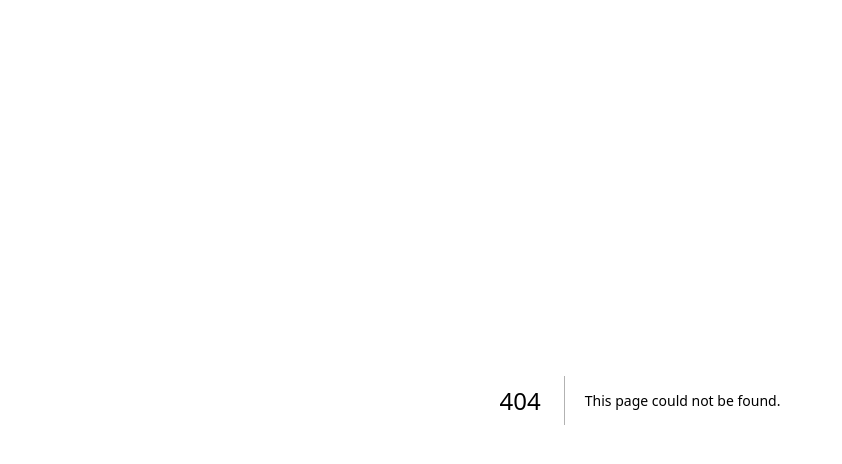
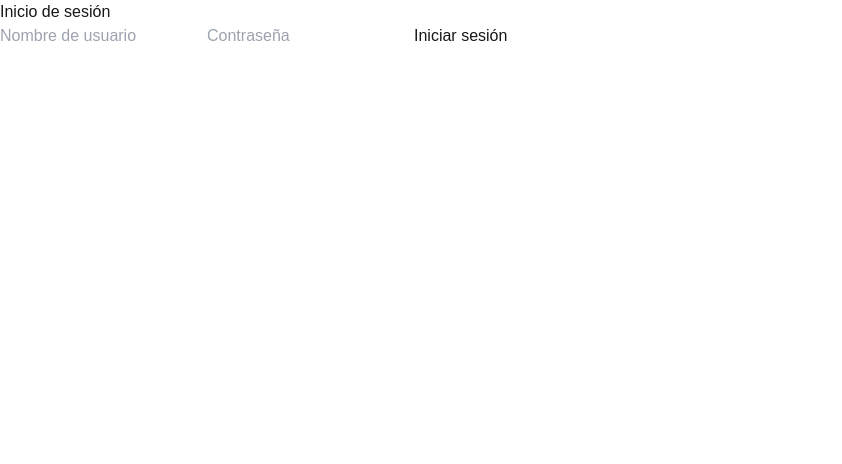
Before and after one commit to vaquitson/trabajo_dise-o, a Next.js app: page /login in a window 1280 px wide. Before the commit this address had no page. Shown: the top 464 px of the page, without its empty margins (0-842 px from the left). Built offline with nearby package versions, Linux system fonts and the light colour scheme.

Commit message:
principio de login y signin

```diff
--- /dev/null
+++ b/src/app/api/login/route.js
@@ -0,0 +1,24 @@
+import { promises as fs } from "fs";
+import path from "path"
+import bcrypt from "bcrypt"
+import jwt from "jsonwebtoken"
+
+export async function POST(req){
+
+  // get the username and password from the request
+  const { username, password } = await req.json();
+
+  // obtenemos los datos de los usuarios
+  const filePath = path.join(process.cwd(), "src/data/users.json")
+  const fileData = await fs.readFile(filePath, "utf8");
+  const users = JSON.parse(fileData);
+
+  console.log(users)
+
+  if (username in users){
+    return new Response("{hello}", { status:200 })
+  } else {
+    return new Response("message: credencial invalida\n", { status: 401})
+  }
+
+}
--- /dev/null
+++ b/src/app/login/page.js
@@ -0,0 +1,37 @@
+"use client"
+import { useState } from "react";
+
+export default function loginPage(){
+  const [username, setUsername] = useState("");
+  const [password, setPassword] = useState("");
+
+  const handleLogin = async (event) => {
+    event.preventDefault();
+    const res = await fetch("/api/login", {
+      method: "POST",
+      headers: { "Content-Type": "application/json" },
+      body: JSON.stringify({username})
+    })
+  }
+
+  return (
+    <div>
+      <h1>Inicio de sesión</h1>
+      <form onSubmit={handleLogin}>
+        <input
+          type="text"
+          placeholder="Nombre de usuario"
+          value={username}
+          onChange={(e) => setUsername(e.target.value)}
+        />
+        <input
+          type="password"
+          placeholder="Contraseña"
+          value={password}
+          onChange={(e) => setPassword(e.target.value)}
+        />
+        <button type="submit">Iniciar sesión</button>
+      </form>
+    </div>
+  )
+}
--- /dev/null
+++ b/src/data/users.json
@@ -0,0 +1,5 @@
+{
+  "Jaunito": {
+    "password": "juanito1234"
+  }
+}
```
Also changed, not shown: package.json (+7 -5 lines), src/app/api/sigin/route.js (added), src/app/sigin/page.js (added), 1 other file (tests, documents, lock files or other folders).
